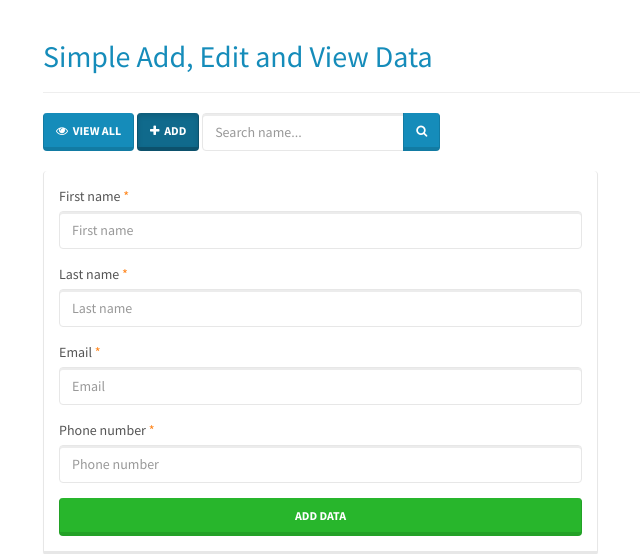
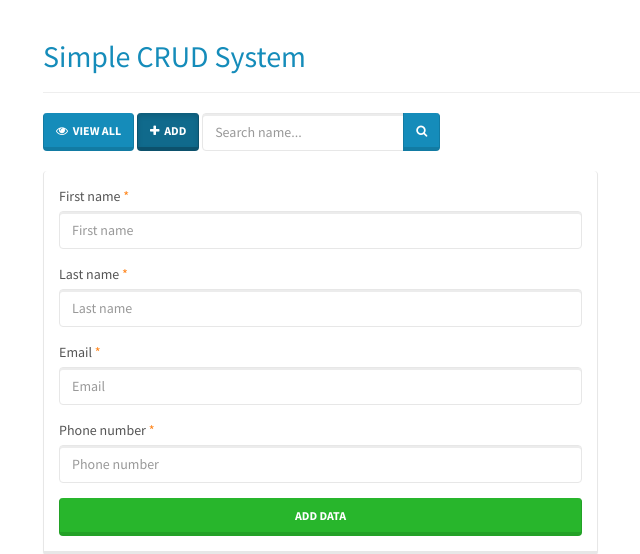
Before and after one commit to Twiistrz/Simple-CRUD-System, a PHP site: page /add.php in a window 1280 px wide. Shown: the top 554 px of the page, without its empty margins (27-667 px from the left). Run offline with PHP 8.4, Linux system fonts and the light colour scheme.

Commit message:
Update add.php

```diff
--- a/add.php
+++ b/add.php
@@ -21,7 +21,7 @@ if(isset($_POST['add'])) {
 	<meta charset="utf-8">
 	<meta http-equiv="X-UA-Compatible" content="IE=edge">
 	<meta name="viewport" content="width=device-width,initial-scale=1">
-	<title>Simple Add, Edit and View Data</title>
+	<title>Simple CRUD System</title>
 	<link rel="stylesheet" href="<?=HTTPHOST;?>assets/css/bootstrap.min.css">
 	<link rel="stylesheet" href="<?=HTTPHOST;?>assets/css/bootstrap.lumen.min.css">
 	<link rel="stylesheet" href="<?=HTTPHOST;?>assets/css/fontawesome.min.css">
@@ -30,7 +30,7 @@ if(isset($_POST['add'])) {
 
 	<div class="container">
 		<div class="page-header">
-			<h2 class="text-primary">Simple Add, Edit and View Data</h2>
+			<h2 class="text-primary">Simple CRUD System</h2>
 		</div>
 
 		<div class="row">
```
